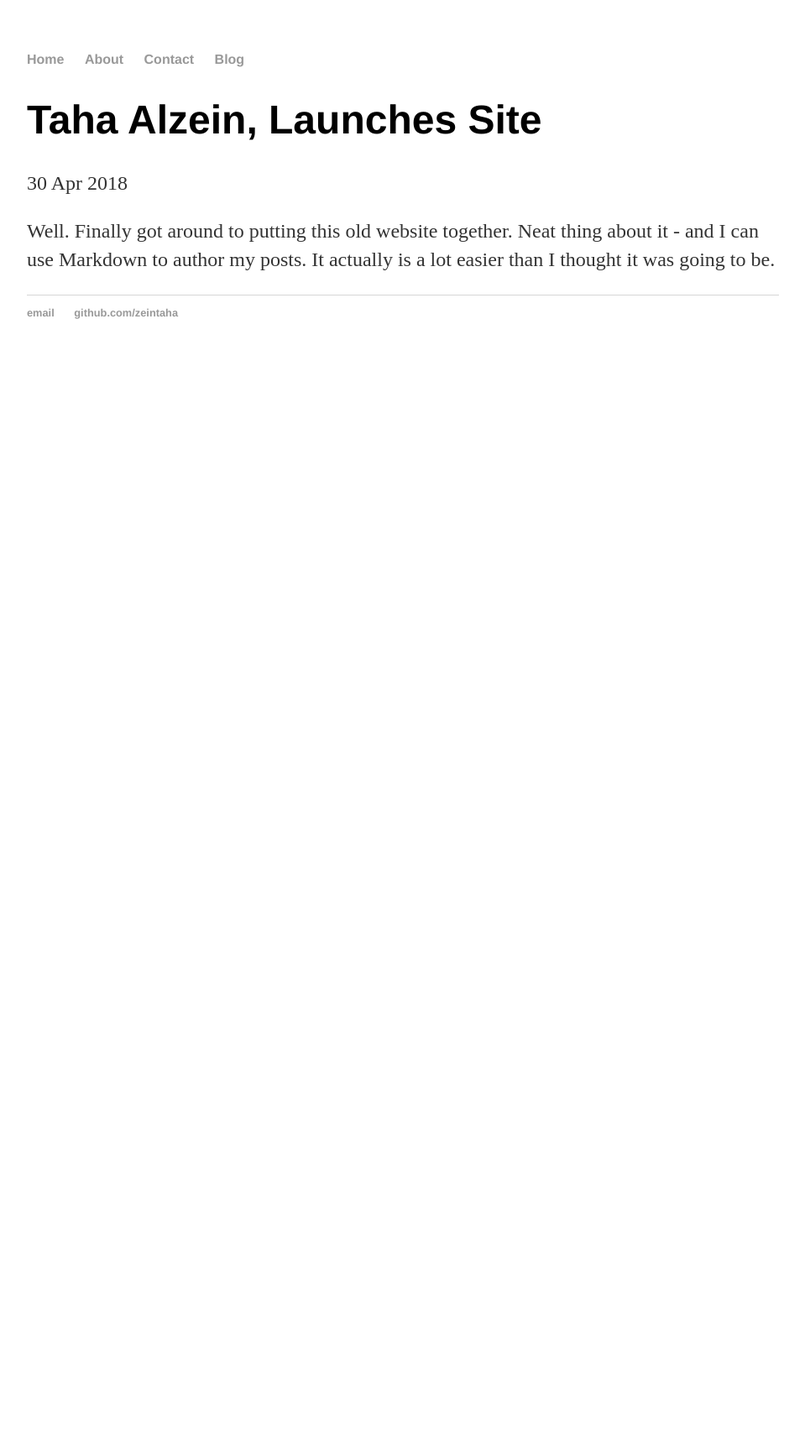
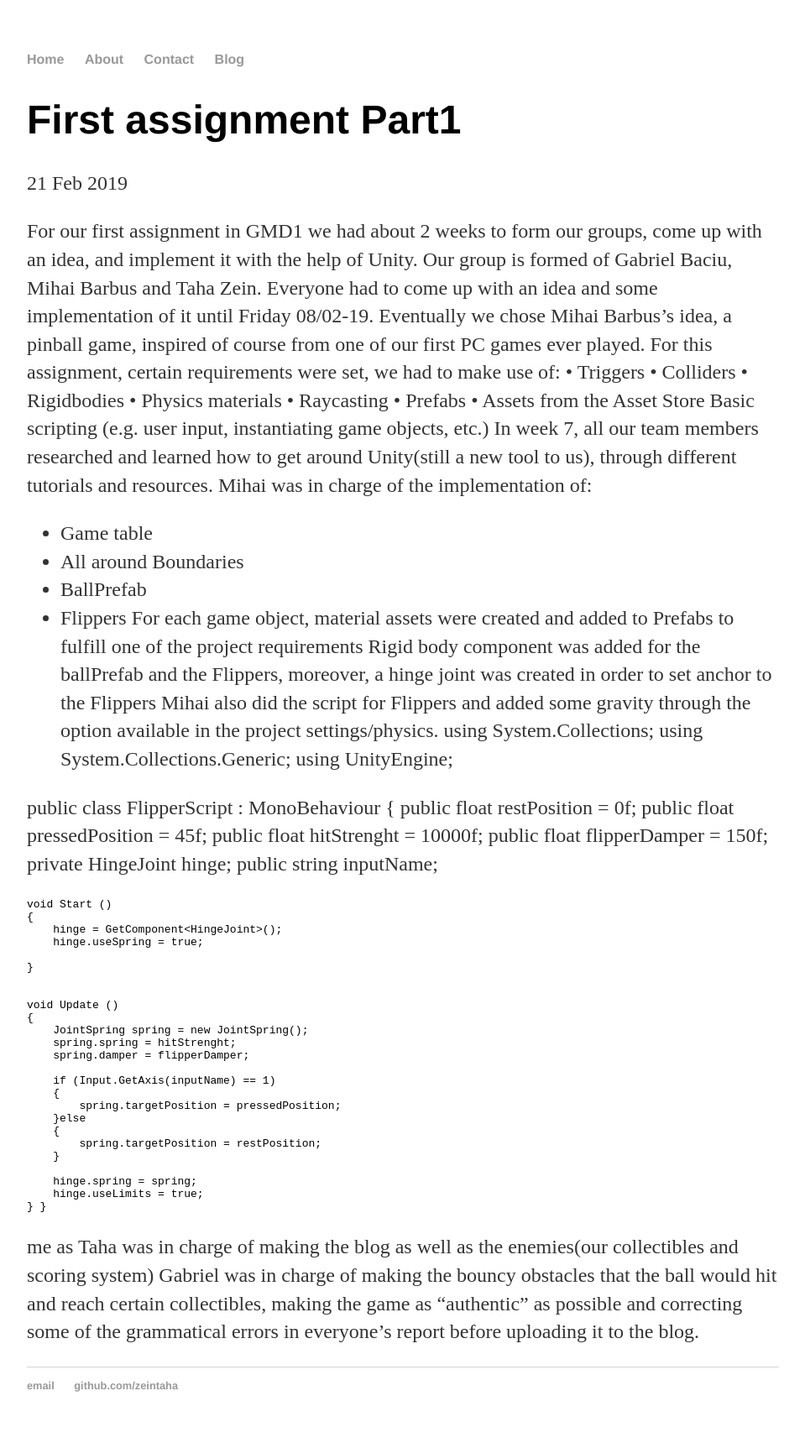
Before and after one commit to zeintaha/zeintaha.github.io, a Jekyll site: the page built from _posts/2017-04-30-hank-quinlan-site-launched.md, in a window 1280 px wide. Shown: the whole page at 84% size, without its empty margins (160-1119 px from the left). Built offline with Jekyll 4.4.1, drawn with Linux system fonts in a browser that asks for light colours; before the commit the page ends 900 px from its top, so only the background shows below that.

Commit message:
Update 2017-04-30-hank-quinlan-site-launched.md

```diff
--- a/_posts/2017-04-30-hank-quinlan-site-launched.md
+++ b/_posts/2017-04-30-hank-quinlan-site-launched.md
@@ -1,7 +1,67 @@
 ---
 layout: post
-title: "Taha Alzein, Launches Site"
-date: 2018-04-30
+title: "First assignment Part1"
+date: 2019-02-21
 ---
 
-Well. Finally got around to putting this old website together. Neat thing about it - and I can use Markdown to author my posts. It actually is a lot easier than I thought it was going to be.
+For our first assignment in GMD1 we had about 2 weeks to form our groups, come up with an idea, and implement it with the help of Unity. Our group is formed of Gabriel Baciu, Mihai Barbus and Taha Zein. Everyone had to come up with an idea and some implementation of it until Friday 08/02-19. Eventually we chose Mihai Barbus’s idea, a pinball game, inspired of course from one of our first PC games ever played.
+For this assignment, certain requirements were set, we had to make use of:
+•	Triggers
+•	Colliders
+•	Rigidbodies
+•	Physics materials
+•	Raycasting
+•	Prefabs
+•	Assets from the Asset Store
+Basic scripting (e.g. user input, instantiating game objects, etc.)
+In week 7, all our team members researched and learned how to get around Unity(still a new tool to us), through different tutorials and resources.
+Mihai was in charge of the implementation of:
+-	Game table
+-	All around Boundaries
+-	BallPrefab
+-	Flippers
+For each game object, material assets were created and added to Prefabs to fulfill one of the project requirements
+Rigid body component was added for the ballPrefab and the Flippers, moreover, a hinge joint was created in order to set anchor to the Flippers
+Mihai also did the script for Flippers and added some gravity through the option available in the project settings/physics.
+using System.Collections;
+using System.Collections.Generic;
+using UnityEngine;
+
+public class FlipperScript : MonoBehaviour
+{
+    public float restPosition = 0f;
+    public float pressedPosition = 45f;
+    public float hitStrenght = 10000f;
+    public float flipperDamper = 150f;
+    private HingeJoint hinge;
+    public string inputName;
+
+    void Start ()
+    {
+        hinge = GetComponent<HingeJoint>();
+        hinge.useSpring = true;
+
+    }
+
+
+	void Update ()
+    {
+        JointSpring spring = new JointSpring();
+        spring.spring = hitStrenght;
+        spring.damper = flipperDamper;
+
+        if (Input.GetAxis(inputName) == 1)
+        {
+            spring.targetPosition = pressedPosition;
+        }else
+        {
+            spring.targetPosition = restPosition;
+        }
+
+        hinge.spring = spring;
+        hinge.useLimits = true;
+    }
+}
+
+me as Taha was in charge of making the blog as well as the enemies(our collectibles and scoring system)
+Gabriel was in charge of making the bouncy obstacles that the ball would hit and reach certain collectibles, making the game as “authentic” as possible and correcting some of the grammatical errors in everyone’s report before uploading it to the blog.
```
